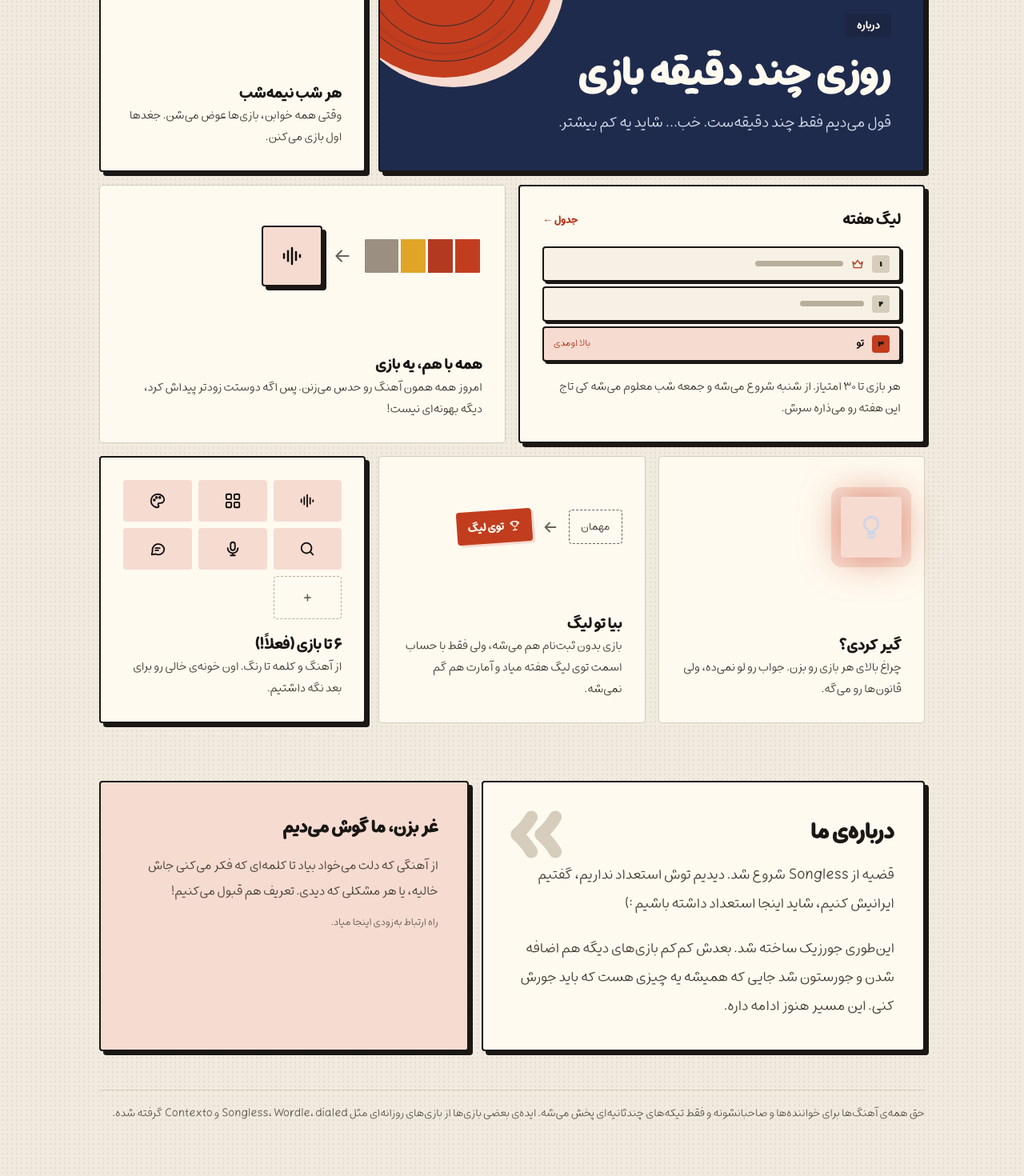
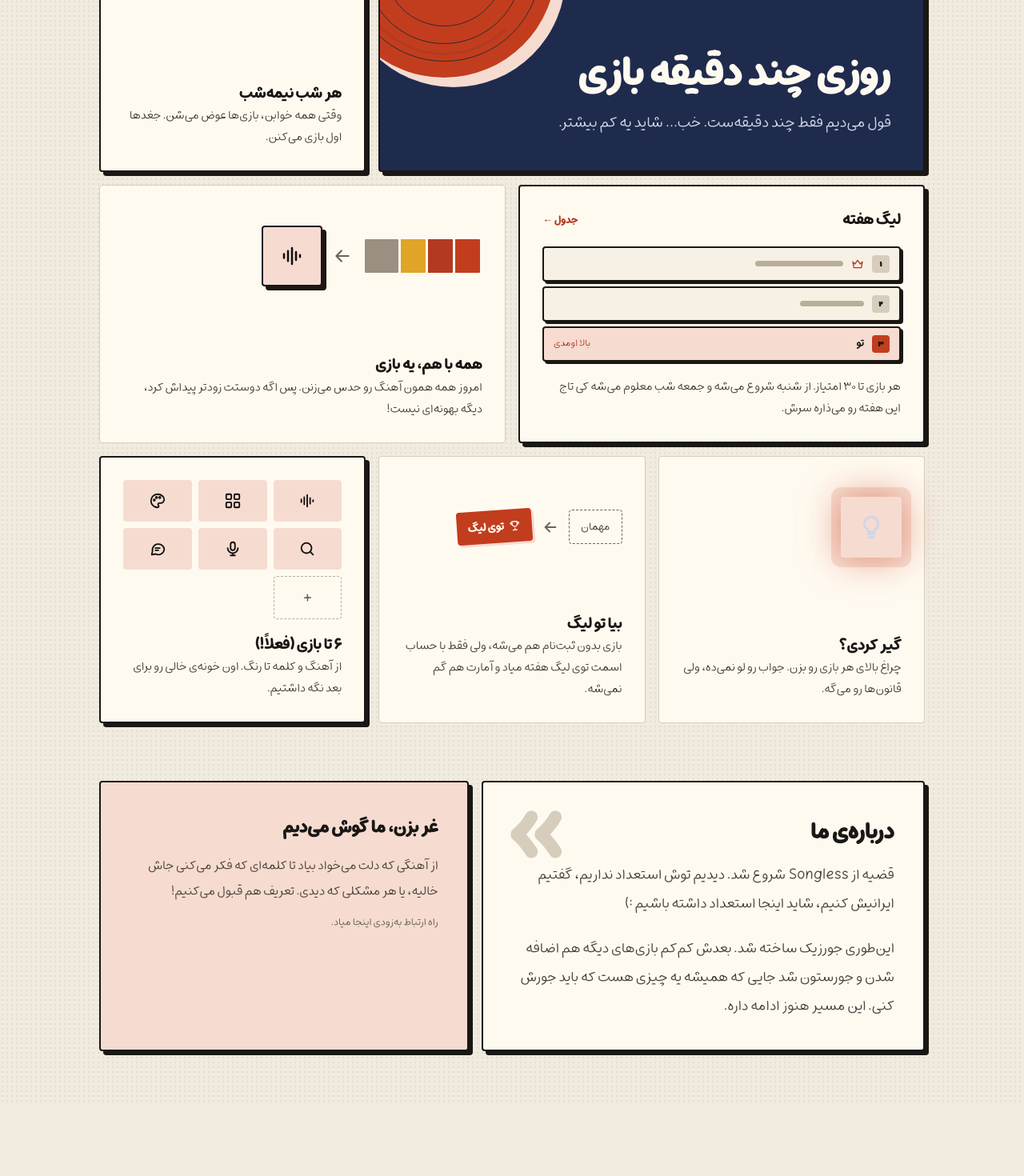
Before and after one commit to fatimaBorhani/songmore, a React (Vite) app in the folder client/: page /about in a window 1280 px wide. Shown: the part 217-1687 px from the top of the page at 80% size. After the commit the page ends 1595 px from the top, so only its background shows below. Built offline with nearby package versions, Linux system fonts and the light colour scheme; no server answers.

Commit message:
About page: drop the 'about' badge and the credits note

```diff
--- a/client/src/pages/AboutPage.jsx
+++ b/client/src/pages/AboutPage.jsx
@@ -76,7 +76,6 @@ function AboutPage() {
             <span className="label" />
           </span>
           <span className="about-sticker">هر شب تازه!</span>
-          <span className="about-badge">درباره</span>
           <h1>روزی چند دقیقه بازی</h1>
           <p>قول می‌دیم فقط چند دقیقه‌ست. خب… شاید یه کم بیشتر.</p>
         </section>
@@ -215,10 +214,6 @@ function AboutPage() {
         </div>
       </section>
 
-      <p className="about-note">
-        حق همه‌ی آهنگ‌ها برای خواننده‌ها و صاحبانشونه و فقط تیکه‌های چندثانیه‌ای پخش می‌شه. ایده‌ی بعضی بازی‌ها از بازی‌های
-        روزانه‌ای مثل Songless، Wordle، dialed و Contexto گرفته شده.
-      </p>
     </main>
   )
 }
--- a/client/src/pages/about.css
+++ b/client/src/pages/about.css
@@ -64,15 +64,6 @@
   color: var(--hero-soft-ink);
 }
 
-.about-badge {
-  position: relative;
-  align-self: flex-start;
-  padding: 2px 12px;
-  border-radius: 4px;
-  background: color-mix(in srgb, var(--text-strong) 16%, transparent);
-  font-size: 13px;
-  font-weight: 700;
-}
 
 /* برچسب کج سفید گوشه‌ی کارت */
 .about-sticker {
@@ -356,14 +347,6 @@
   color: var(--text-muted);
 }
 
-.about-note {
-  margin-top: 28px;
-  padding-top: 16px;
-  border-top: 1px solid var(--border);
-  font-size: 12px;
-  color: var(--text-muted);
-  line-height: 1.9;
-}
 
 /* ---------- کامپیوتر: بنتو ۶ ستونه با تصویر ---------- */
 @media (min-width: 760px) {
@@ -407,10 +390,6 @@
     line-height: 2;
   }
 
-  .about-badge {
-    padding: 2px 14px;
-    font-size: 14px;
-  }
 
   .about-sticker {
     top: 34px;
@@ -691,10 +670,6 @@
     color: var(--border);
   }
 
-  .about-note {
-    margin-top: 48px;
-    font-size: 14px;
-  }
 }
 
 /* لینک «درباره» پایین صفحه‌ی اول */
```
